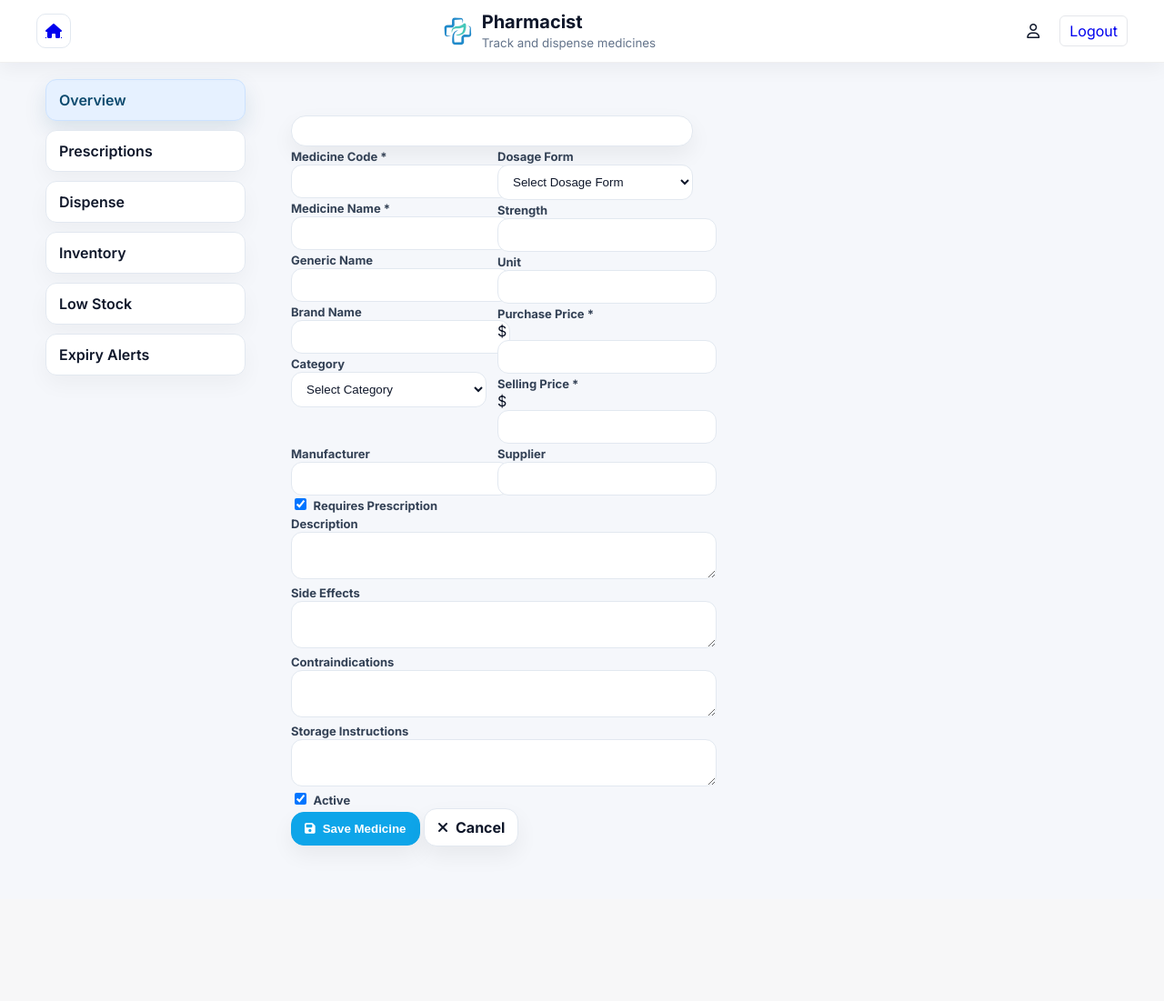
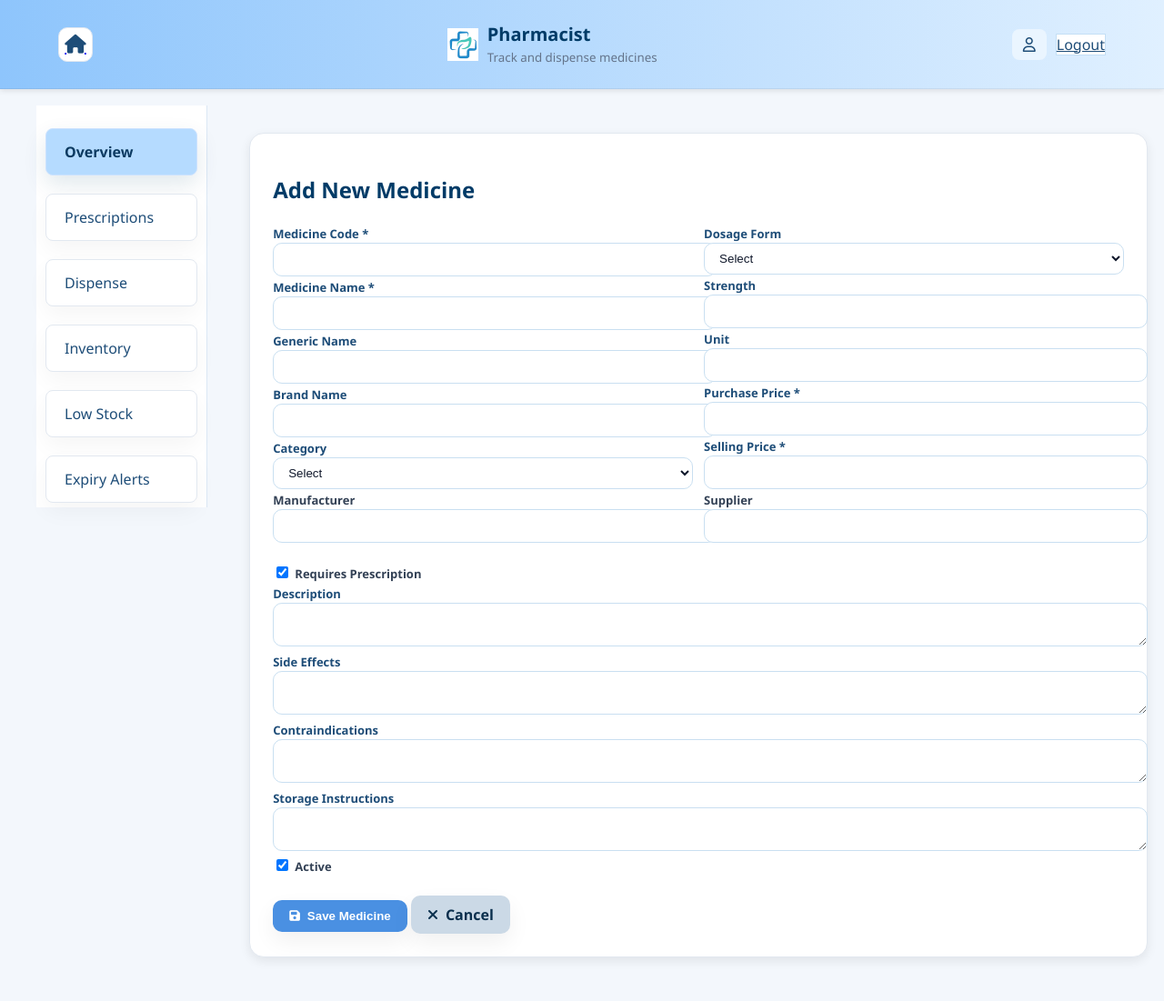
Before and after one commit to ainreach/HMS-G1, a CodeIgniter 4 app: the page made by app/Views/pharmacy/medicine_form.php in a window 1280 px wide. Shown: the whole page at 91% size. Before the commit the page ends 934 px from the top, so only its background shows below. Run offline with PHP 8.4 and a stand-in for CodeIgniter, Linux system fonts and the light colour scheme; the template is opened without the code that fills it, so the values that code supplies are empty; some libraries are stand-ins or nearby versions.

Commit message:
Updated Dispense Medicine Part

```diff
--- a/app/Config/Routes.php
+++ b/app/Config/Routes.php
@@ -162,6 +162,7 @@ $routes->get('/pharmacy/inventory', 'Pharmacy::inventory', ['filter' => 'role:ph
 $routes->get('/pharmacy/prescriptions', 'Pharmacy::prescriptions', ['filter' => 'role:pharmacist']);
 $routes->get('/pharmacy/dispensing-history', 'Pharmacy::dispensingHistory', ['filter' => 'role:pharmacist']);
 $routes->get('/pharmacy/medicines/search', 'Pharmacy::medicineSearch', ['filter' => 'role:pharmacist']);
+$routes->get('/pharmacy/patient-search', 'Pharmacy::patientSearch', ['filter' => 'role:pharmacist']);
 $routes->get('/pharmacy/low-stock-alerts', 'Pharmacy::lowStockAlerts', ['filter' => 'role:pharmacist']);
 $routes->get('/pharmacy/add-stock', 'Pharmacy::addStock', ['filter' => 'role:pharmacist']);
 $routes->post('/pharmacy/add-stock', 'Pharmacy::storeStock', ['filter' => 'role:pharmacist']);
--- a/app/Views/pharmacy/medicine_form.php
+++ b/app/Views/pharmacy/medicine_form.php
@@ -1,38 +1,195 @@
 <!DOCTYPE html>
-<html lang="en"><head>
-  <meta charset="UTF-8"><meta name="viewport" content="width=device-width, initial-scale=1">
+<html lang="en">
+<head>
+  <meta charset="UTF-8">
+  <meta name="viewport" content="width=device-width, initial-scale=1">
   <title><?= isset($medicine) ? 'Edit' : 'Add New' ?> Medicine</title>
   <base href="<?= rtrim(base_url(), '/') ?>/">
   <link rel="stylesheet" href="<?= base_url('assets/css/style.css') ?>">
   <link rel="stylesheet" href="https://cdnjs.cloudflare.com/ajax/libs/font-awesome/6.5.0/css/all.min.css" />
-</head><body>
-<header class="dash-topbar" role="banner"><div class="topbar-inner">
-  <a href="<?= site_url('/') ?>" class="menu-btn" aria-label="Home"><i class="fa-solid fa-house"></i></a>
-  <div class="brand"><img src="<?= base_url('assets/img/logo.png') ?>" alt="HMS" />
-    <div class="brand-text"><h1 style="font-size:1.25rem;margin:0">Pharmacist</h1><small>Track and dispense medicines</small></div>
+
+  <!-- Redesigned Pastel Theme -->
+  <style>
+    body {
+      background: #f3f7fc;
+      font-family: "Segoe UI", sans-serif;
+      color: #333;
+    }
+
+    /* TOPBAR */
+    .dash-topbar {
+      background: linear-gradient(to right, #8ec5fc, #e0f0ff);
+      padding: 12px 0;
+      box-shadow: 0 2px 6px rgba(0,0,0,0.1);
+    }
+    .topbar-inner {
+      display: flex;
+      align-items: center;
+      justify-content: space-between;
+      width: 90%;
+      margin: auto;
+    }
+    .menu-btn i {
+      font-size: 1.3rem;
+      color: #1e4d78;
+    }
+    .brand {
+      display: flex;
+      align-items: center;
+      gap: 10px;
+    }
+    .brand img {
+      width: 40px;
+      height: 40px;
+    }
+    .brand-text small {
+      color: #1e4d78;
+    }
+    .top-right span.role {
+      background: #eaf5ff;
+      padding: 6px 12px;
+      border-radius: 8px;
+      color: #1e4d78;
+      font-weight: 600;
+    }
+    .logout-btn {
+      background: white;
+      color: #1e4d78;
+      border: 1px solid #c4dff5 !important;
+    }
+
+    /* SIDEBAR */
+    .simple-sidebar {
+      width: 240px;
+      background: #ffffff;
+      border-right: 1px solid #dce8f5;
+      padding-top: 20px;
+    }
+    .side-nav a {
+      display: block;
+      padding: 14px 20px;
+      color: #1e4d78;
+      text-decoration: none;
+      font-weight: 500;
+      border-radius: 8px;
+      margin: 5px 10px;
+      transition: 0.25s;
+    }
+    .side-nav a:hover {
+      background: #e8f3ff;
+    }
+    .side-nav a.active {
+      background: #b5dbff;
+      font-weight: 600;
+      color: #0c3a61;
+    }
+
+    /* LAYOUT */
+    .layout {
+      display: flex;
+    }
+
+    /* CONTENT */
+    .content {
+      padding: 30px;
+      width: 100%;
+    }
+
+    .card {
+      background: white;
+      border-radius: 16px;
+      padding: 25px;
+      box-shadow: 0 4px 12px rgba(0,0,0,0.08);
+      width: 100%;
+    }
+
+    .form-group label {
+      font-weight: 600;
+      color: #1e4d78;
+      margin-bottom: 6px;
+    }
+
+    .form-control, .form-check-input, select {
+      border-radius: 10px !important;
+      border: 1px solid #c9dff1 !important;
+      padding: 8px 12px;
+    }
+
+    .form-control:focus, select:focus {
+      border-color: #7db8f5 !important;
+      box-shadow: 0 0 0 2px #d9ecff;
+    }
+
+    .btn-primary {
+      background: #4a90e2;
+      border: none;
+      padding: 10px 18px;
+      border-radius: 10px;
+    }
+
+    .btn-secondary {
+      background: #cbd9e6;
+      border: none;
+      padding: 10px 18px;
+      border-radius: 10px;
+      color: #0a2f4d;
+    }
+
+    textarea {
+      border-radius: 12px !important;
+    }
+
+    .alert-danger {
+      background: #ffe5e7;
+      border-left: 4px solid #ff6b6b;
+      color: #b32626;
+    }
+  </style>
+</head>
+
+<body>
+
+<header class="dash-topbar" role="banner">
+  <div class="topbar-inner">
+    <a href="<?= site_url('/') ?>" class="menu-btn" aria-label="Home">
+      <i class="fa-solid fa-house"></i>
+    </a>
+
+    <div class="brand">
+      <img src="<?= base_url('assets/img/logo.png') ?>" alt="HMS" />
+      <div class="brand-text">
+        <h1 style="font-size:1.25rem;margin:0;color:#003b67;">Pharmacist</h1>
+        <small>Track and dispense medicines</small>
       </div>
-  <div class="top-right" aria-label="User session">
+    </div>
+
+    <div class="top-right">
       <span class="role"><i class="fa-regular fa-user"></i>
         <?= esc(session('username') ?? session('role') ?? 'User') ?>
       </span>
-    <a href="<?= site_url('logout') ?>" class="logout-btn" style="margin-left:12px;text-decoration:none;border:1px solid #e5e7eb;padding:6px 10px;border-radius:6px">Logout</a>
+      <a href="<?= site_url('logout') ?>" class="logout-btn">Logout</a>
     </div>
-</div></header>
-<div class="layout"><aside class="simple-sidebar" role="navigation" aria-label="Pharmacy navigation"><nav class="side-nav">
-  <a href="<?= site_url('dashboard/pharmacist') ?>" class="active" aria-current="page">Overview</a>
-  <a href="<?= site_url('pharmacy/prescriptions') ?>" data-feature="pharmacy">Prescriptions</a>
-  <a href="<?= site_url('pharmacy/dispense/new') ?>" data-feature="pharmacy">Dispense</a>
-  <a href="<?= site_url('pharmacy/inventory') ?>" data-feature="pharmacy">Inventory</a>
-  <a href="<?= site_url('pharmacy/low-stock-alerts') ?>" data-feature="pharmacy">Low Stock</a>
-  <a href="<?= site_url('pharmacy/medicine-expiry') ?>" data-feature="pharmacy">Expiry Alerts</a>
-</nav></aside>
+  </div>
+</header>
+
+<div class="layout">
+
+  <!-- SIDEBAR -->
+  <aside class="simple-sidebar" role="navigation">
+    <nav class="side-nav">
+      <a href="<?= site_url('dashboard/pharmacist') ?>" class="active">Overview</a>
+      <a href="<?= site_url('pharmacy/prescriptions') ?>">Prescriptions</a>
+      <a href="<?= site_url('pharmacy/dispense/new') ?>">Dispense</a>
+      <a href="<?= site_url('pharmacy/inventory') ?>">Inventory</a>
+      <a href="<?= site_url('pharmacy/low-stock-alerts') ?>">Low Stock</a>
+      <a href="<?= site_url('pharmacy/medicine-expiry') ?>">Expiry Alerts</a>
+    </nav>
+  </aside>
+
+  <!-- MAIN CONTENT -->
   <main class="content">
-    <div class="container-fluid">
-        <div class="row">
-            <div class="col-12">
     <div class="card">
-            </div>
-            <div class="card-body">
+
       <?php if (session()->getFlashdata('errors')): ?>
         <div class="alert alert-danger">
           <?php foreach (session()->getFlashdata('errors') as $error): ?>
@@ -40,168 +197,187 @@
           <?php endforeach; ?>
         </div>
       <?php endif; ?>
+
+      <h2 style="color:#003b67; margin-bottom:20px;">
+        <?= isset($medicine) ? 'Edit Medicine' : 'Add New Medicine' ?>
+      </h2>
+
+      <!-- FORM START -->
       <form action="<?= isset($medicine) ? site_url('pharmacy/medicines/save/' . $medicine['id']) : site_url('pharmacy/medicines/save') ?>" method="post">
+
         <div class="row">
           <div class="col-md-6">
+
             <div class="form-group">
-                      <label for="medicine_code">Medicine Code <span class="text-danger">*</span></label>
-                      <input type="text" class="form-control" id="medicine_code" name="medicine_code"
+              <label>Medicine Code *</label>
+              <input type="text" class="form-control"
+                name="medicine_code"
                 value="<?= old('medicine_code', $medicine['medicine_code'] ?? '') ?>" required>
             </div>
+
             <div class="form-group">
-                      <label for="name">Medicine Name <span class="text-danger">*</span></label>
-                      <input type="text" class="form-control" id="name" name="name"
+              <label>Medicine Name *</label>
+              <input type="text" class="form-control"
+                name="name"
                 value="<?= old('name', $medicine['name'] ?? '') ?>" required>
             </div>
+
             <div class="form-group">
-                      <label for="generic_name">Generic Name</label>
-                      <input type="text" class="form-control" id="generic_name" name="generic_name"
+              <label>Generic Name</label>
+              <input type="text" class="form-control"
+                name="generic_name"
                 value="<?= old('generic_name', $medicine['generic_name'] ?? '') ?>">
             </div>
+
             <div class="form-group">
-                      <label for="brand_name">Brand Name</label>
-                      <input type="text" class="form-control" id="brand_name" name="brand_name"
+              <label>Brand Name</label>
+              <input type="text" class="form-control"
+                name="brand_name"
                 value="<?= old('brand_name', $medicine['brand_name'] ?? '') ?>">
             </div>
+
             <div class="form-group">
-                      <label for="category">Category</label>
-                      <select class="form-control" id="category" name="category">
-                        <option value="">Select Category</option>
-                        <option value="Antibiotic" <?= (old('category', $medicine['category'] ?? '') == 'Antibiotic') ? 'selected' : '' ?>>Antibiotic</option>
-                        <option value="Analgesic" <?= (old('category', $medicine['category'] ?? '') == 'Analgesic') ? 'selected' : '' ?>>Analgesic</option>
-                        <option value="Antiviral" <?= (old('category', $medicine['category'] ?? '') == 'Antiviral') ? 'selected' : '' ?>>Antiviral</option>
-                        <option value="Antifungal" <?= (old('category', $medicine['category'] ?? '') == 'Antifungal') ? 'selected' : '' ?>>Antifungal</option>
-                        <option value="Antihistamine" <?= (old('category', $medicine['category'] ?? '') == 'Antihistamine') ? 'selected' : '' ?>>Antihistamine</option>
-                        <option value="Other" <?= (old('category', $medicine['category'] ?? '') == 'Other') ? 'selected' : '' ?>>Other</option>
+              <label>Category</label>
+              <select class="form-control" name="category">
+                <option value="">Select</option>
+                <?php foreach (['Antibiotic','Analgesic','Antiviral','Antifungal','Antihistamine','Other'] as $cat): ?>
+                  <option value="<?= $cat ?>" <?= (old('category', $medicine['category'] ?? '') == $cat) ? 'selected' : '' ?>><?= $cat ?></option>
+                <?php endforeach; ?>
               </select>
             </div>
+
           </div>
           <div class="col-md-6">
+
             <div class="form-group">
-                      <label for="dosage_form">Dosage Form</label>
-                      <select class="form-control" id="dosage_form" name="dosage_form">
-                        <option value="">Select Dosage Form</option>
-                        <option value="Tablet" <?= (old('dosage_form', $medicine['dosage_form'] ?? '') == 'Tablet') ? 'selected' : '' ?>>Tablet</option>
-                        <option value="Capsule" <?= (old('dosage_form', $medicine['dosage_form'] ?? '') == 'Capsule') ? 'selected' : '' ?>>Capsule</option>
-                        <option value="Syrup" <?= (old('dosage_form', $medicine['dosage_form'] ?? '') == 'Syrup') ? 'selected' : '' ?>>Syrup</option>
-                        <option value="Injection" <?= (old('dosage_form', $medicine['dosage_form'] ?? '') == 'Injection') ? 'selected' : '' ?>>Injection</option>
-                        <option value="Ointment" <?= (old('dosage_form', $medicine['dosage_form'] ?? '') == 'Ointment') ? 'selected' : '' ?>>Ointment</option>
-                        <option value="Drops" <?= (old('dosage_form', $medicine['dosage_form'] ?? '') == 'Drops') ? 'selected' : '' ?>>Drops</option>
-                        <option value="Inhaler" <?= (old('dosage_form', $medicine['dosage_form'] ?? '') == 'Inhaler') ? 'selected' : '' ?>>Inhaler</option>
-                        <option value="Other" <?= (old('dosage_form', $medicine['dosage_form'] ?? '') == 'Other') ? 'selected' : '' ?>>Other</option>
+              <label>Dosage Form</label>
+              <select class="form-control" name="dosage_form">
+                <option value="">Select</option>
+                <?php foreach (['Tablet','Capsule','Syrup','Injection','Ointment','Drops','Inhaler','Other'] as $d): ?>
+                  <option value="<?= $d ?>" <?= (old('dosage_form', $medicine['dosage_form'] ?? '') == $d) ? 'selected' : '' ?>><?= $d ?></option>
+                <?php endforeach; ?>
               </select>
             </div>
+
             <div class="form-group">
-                      <label for="strength">Strength</label>
-                      <input type="text" class="form-control" id="strength" name="strength"
+              <label>Strength</label>
+              <input type="text" class="form-control"
+                name="strength"
                 value="<?= old('strength', $medicine['strength'] ?? '') ?>">
             </div>
+
             <div class="form-group">
-                      <label for="unit">Unit</label>
-                      <input type="text" class="form-control" id="unit" name="unit"
+              <label>Unit</label>
+              <input type="text" class="form-control"
+                name="unit"
                 value="<?= old('unit', $medicine['unit'] ?? '') ?>">
             </div>
+
             <div class="form-group">
-                      <label for="purchase_price">Purchase Price <span class="text-danger">*</span></label>
-                      <div class="input-group">
-                        <div class="input-group-prepend">
-                          <span class="input-group-text">$</span>
+              <label>Purchase Price *</label>
+              <input type="number" class="form-control"
+                step="0.01" min="0"
+                id="purchase_price"
+                name="purchase_price"
+                value="<?= old('purchase_price', $medicine['purchase_price'] ?? '0.00') ?>" required>
             </div>
-                        <input type="number" class="form-control" id="purchase_price" name="purchase_price"
-                               step="0.01" min="0" value="<?= old('purchase_price', $medicine['purchase_price'] ?? '0.00') ?>" required>
+
+            <div class="form-group">
+              <label>Selling Price *</label>
+              <input type="number" class="form-control"
+                step="0.01" min="0"
+                id="selling_price"
+                name="selling_price"
+                value="<?= old('selling_price', $medicine['selling_price'] ?? '0.00') ?>" required>
+            </div>
+
           </div>
         </div>
-                    <div class="form-group">
-                      <label for="selling_price">Selling Price <span class="text-danger">*</span></label>
-                      <div class="input-group">
-                        <div class="input-group-prepend">
-                          <span class="input-group-text">$</span>
-                        </div>
-                        <input type="number" class="form-control" id="selling_price" name="selling_price"
-                               step="0.01" min="0" value="<?= old('selling_price', $medicine['selling_price'] ?? '0.00') ?>" required>
-                      </div>
-                    </div>
-                  </div>
-                </div>
+
         <div class="row">
           <div class="col-md-6">
-                    <div class="form-group">
-                      <label for="manufacturer">Manufacturer</label>
-                      <input type="text" class="form-control" id="manufacturer" name="manufacturer"
+            <label>Manufacturer</label>
+            <input type="text" class="form-control"
+              name="manufacturer"
               value="<?= old('manufacturer', $medicine['manufacturer'] ?? '') ?>">
           </div>
-                  </div>
           <div class="col-md-6">
-                    <div class="form-group">
-                      <label for="supplier">Supplier</label>
-                      <input type="text" class="form-control" id="supplier" name="supplier"
+            <label>Supplier</label>
+            <input type="text" class="form-control"
+              name="supplier"
               value="<?= old('supplier', $medicine['supplier'] ?? '') ?>">
           </div>
         </div>
+
+        <br>
+
+        <div class="form-check">
+          <input type="checkbox" class="form-check-input"
+            id="requires_prescription"
+            name="requires_prescription" value="1"
+            <?= (old('requires_prescription', $medicine['requires_prescription'] ?? 0) == 1) ? 'checked' : '' ?>>
+          <label class="form-check-label">Requires Prescription</label>
         </div>
+
+        <div class="form-group mt-3">
+          <label>Description</label>
+          <textarea class="form-control" name="description" rows="2"><?= old('description', $medicine['description'] ?? '') ?></textarea>
+        </div>
+
         <div class="form-group">
+          <label>Side Effects</label>
+          <textarea class="form-control" name="side_effects" rows="2"><?= old('side_effects', $medicine['side_effects'] ?? '') ?></textarea>
+        </div>
+
+        <div class="form-group">
+          <label>Contraindications</label>
+          <textarea class="form-control" name="contraindications" rows="2"><?= old('contraindications', $medicine['contraindications'] ?? '') ?></textarea>
+        </div>
+
+        <div class="form-group">
+          <label>Storage Instructions</label>
+          <textarea class="form-control" name="storage_instructions" rows="2"><?= old('storage_instructions', $medicine['storage_instructions'] ?? '') ?></textarea>
+        </div>
+
         <div class="form-check">
-                    <input type="checkbox" class="form-check-input" id="requires_prescription" name="requires_prescription" value="1"
-                          <?= (old('requires_prescription', $medicine['requires_prescription'] ?? 0) == 1) ? 'checked' : '' ?>>
-                    <label class="form-check-label" for="requires_prescription">Requires Prescription</label>
+          <input type="checkbox" class="form-check-input"
+            id="is_active"
+            name="is_active" value="1"
+            <?= (old('is_active', $medicine['is_active'] ?? 1) == 1) ? 'checked' : '' ?>>
+          <label class="form-check-label">Active</label>
         </div>
-                </div>
-                <div class="form-group">
-                  <label for="description">Description</label>
-                  <textarea class="form-control" id="description" name="description" rows="2"><?= old('description', $medicine['description'] ?? '') ?></textarea>
-                </div>
-                <div class="form-group">
-                  <label for="side_effects">Side Effects</label>
-                  <textarea class="form-control" id="side_effects" name="side_effects" rows="2"><?= old('side_effects', $medicine['side_effects'] ?? '') ?></textarea>
-                </div>
-                <div class="form-group">
-                  <label for="contraindications">Contraindications</label>
-                  <textarea class="form-control" id="contraindications" name="contraindications" rows="2"><?= old('contraindications', $medicine['contraindications'] ?? '') ?></textarea>
-                </div>
-                <div class="form-group">
-                  <label for="storage_instructions">Storage Instructions</label>
-                  <textarea class="form-control" id="storage_instructions" name="storage_instructions" rows="2"><?= old('storage_instructions', $medicine['storage_instructions'] ?? '') ?></textarea>
-                </div>
-                <div class="form-group">
-                  <div class="form-check">
-                    <input type="checkbox" class="form-check-input" id="is_active" name="is_active" value="1"
-                          <?= (old('is_active', $medicine['is_active'] ?? 1) == 1) ? 'checked' : '' ?>>
-                    <label class="form-check-label" for="is_active">Active</label>
-                  </div>
-                </div>
-                <div class="form-group">
+
+        <br>
+
         <button type="submit" class="btn btn-primary">
           <i class="fas fa-save"></i> <?= isset($medicine) ? 'Update' : 'Save' ?> Medicine
         </button>
+
         <a href="<?= site_url('pharmacy/medicines') ?>" class="btn btn-secondary">
           <i class="fas fa-times"></i> Cancel
         </a>
-                </div>
+
       </form>
-            </div>
-          </div>
-        </div>
-      </div>
+      <!-- FORM END -->
+
     </div>
   </main>
+
 </div>
-<script src="<?= base_url('assets/js/rbac.js') ?>"></script>
+
 <script>
   document.addEventListener('DOMContentLoaded', function() {
-    // Auto-calculate selling price if empty when purchase price changes
     const purchasePrice = document.getElementById('purchase_price');
     const sellingPrice = document.getElementById('selling_price');
 
-    if (purchasePrice && sellingPrice) {
     purchasePrice.addEventListener('change', function() {
       if (!sellingPrice.value && purchasePrice.value) {
-          // Add 20% markup by default
         const markup = parseFloat(purchasePrice.value) * 1.2;
         sellingPrice.value = markup.toFixed(2);
       }
     });
-    }
   });
 </script>
+
 </body>
 </html>
```
Also changed, not shown: app/Controllers/Pharmacy.php (+18 -0 lines), app/Views/pharmacy/dispense_new.php (+10 -20 lines). Lines whose indentation alone changed are shown as unchanged.
